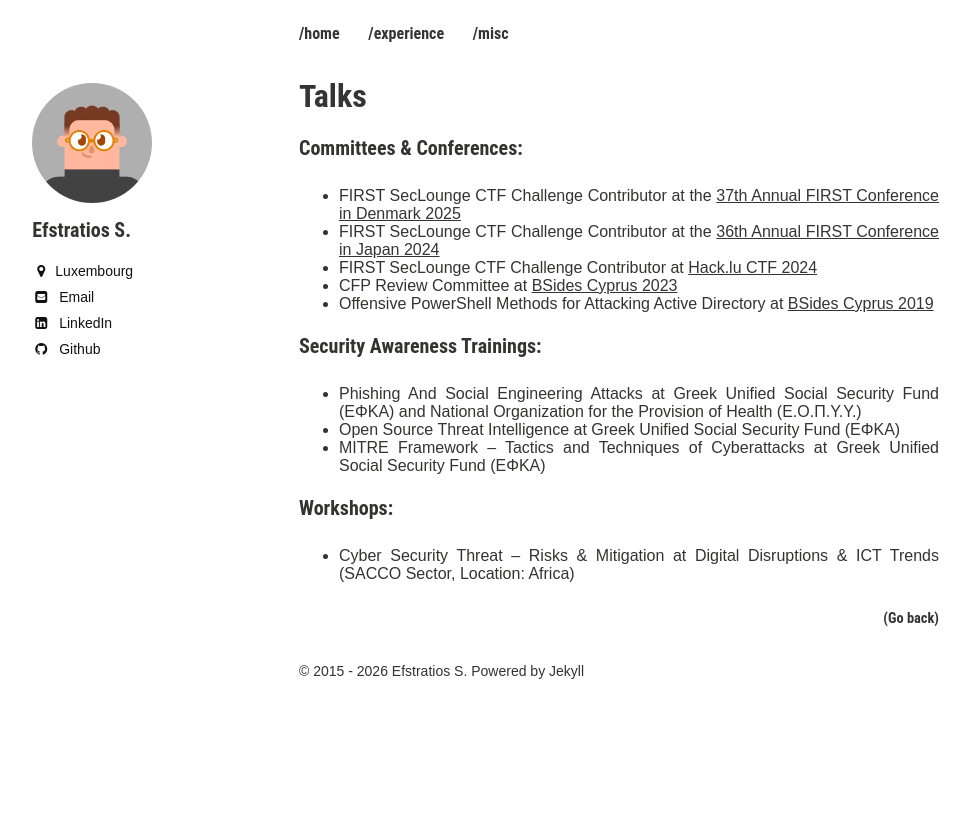
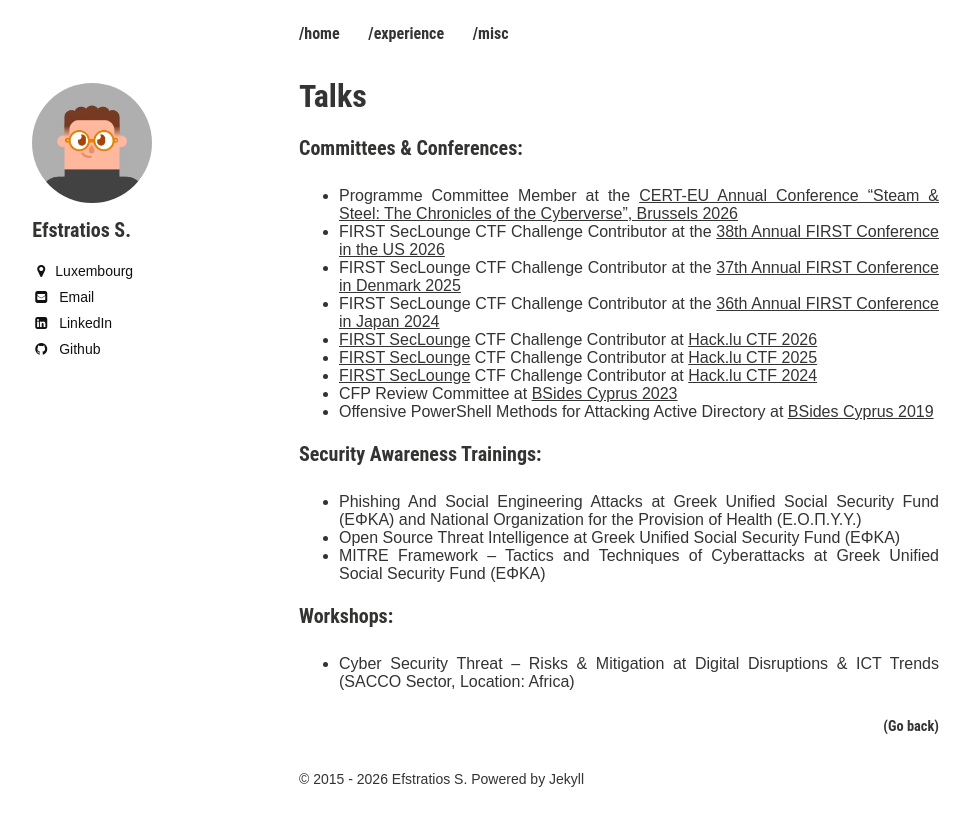
Before and after one commit to efstratios/efstratios.github.io, a Jekyll site: the page built from talks/index.md, in a window 1280 px wide. Shown: the top 826 px of the page, without its empty margins (21-991 px from the left). Built offline with Jekyll 4.4.1, drawn with Linux system fonts in a browser that asks for light colours.

Commit message:
Update talks: CERT-EU programme committee, FIRST 38th conference, Hack.lu 2024-2026
Add the CERT-EU Annual Conference 2026 programme committee entry (Wayback
link, as the original page was removed), the 38th FIRST Conference, and one
linked entry per Hack.lu year. Replace the dead hacklu.firstseclounge.org
link with per-year hack.lu pages and the SecLounge SIG site.

Co-Authored-By: Claude Sonnet 5.5 <noreply@anthropic.com>

```diff
--- a/talks/index.md
+++ b/talks/index.md
@@ -6,9 +6,13 @@ share: true
 ---
 
 ### Committees & Conferences:
+* Programme Committee Member at the [CERT-EU Annual Conference "Steam & Steel: The Chronicles of the Cyberverse", Brussels 2026](https://web.archive.org/web/20260320234520/https://cert.europa.eu/conference/steam-n-steel-the-chronicles-of-the-cyberverse/announcement){:target="_blank" rel="noopener"}
+* FIRST SecLounge CTF Challenge Contributor at the [38th Annual FIRST Conference in the US 2026](https://www.first.org/conference/2026/ctf){:target="_blank" rel="noopener"}
 * FIRST SecLounge CTF Challenge Contributor at the [37th Annual FIRST Conference in Denmark 2025](https://www.first.org/conference/2025/ctf){:target="_blank" rel="noopener"}
 * FIRST SecLounge CTF Challenge Contributor at the [36th Annual FIRST Conference in Japan 2024](https://www.first.org/conference/2024/ctf){:target="_blank" rel="noopener"}
-* FIRST SecLounge CTF Challenge Contributor at [Hack.lu CTF 2024](https://hacklu.firstseclounge.org/){:target="_blank" rel="noopener"}
+* [FIRST SecLounge](https://www.firstseclounge.org/){:target="_blank" rel="noopener"} CTF Challenge Contributor at [Hack.lu CTF 2026](https://2026.hack.lu/){:target="_blank" rel="noopener"}
+* [FIRST SecLounge](https://www.firstseclounge.org/){:target="_blank" rel="noopener"} CTF Challenge Contributor at [Hack.lu CTF 2025](https://2025.hack.lu/){:target="_blank" rel="noopener"}
+* [FIRST SecLounge](https://www.firstseclounge.org/){:target="_blank" rel="noopener"} CTF Challenge Contributor at [Hack.lu CTF 2024](https://2024.hack.lu/){:target="_blank" rel="noopener"}
 * CFP Review Committee at [BSides Cyprus 2023](https://bsidescyprus.com/){:target="_blank" rel="noopener"}
 * Offensive PowerShell Methods for Attacking Active Directory at [BSides Cyprus 2019](https://bsidescyprus.com/){:target="_blank" rel="noopener"}
 
```
